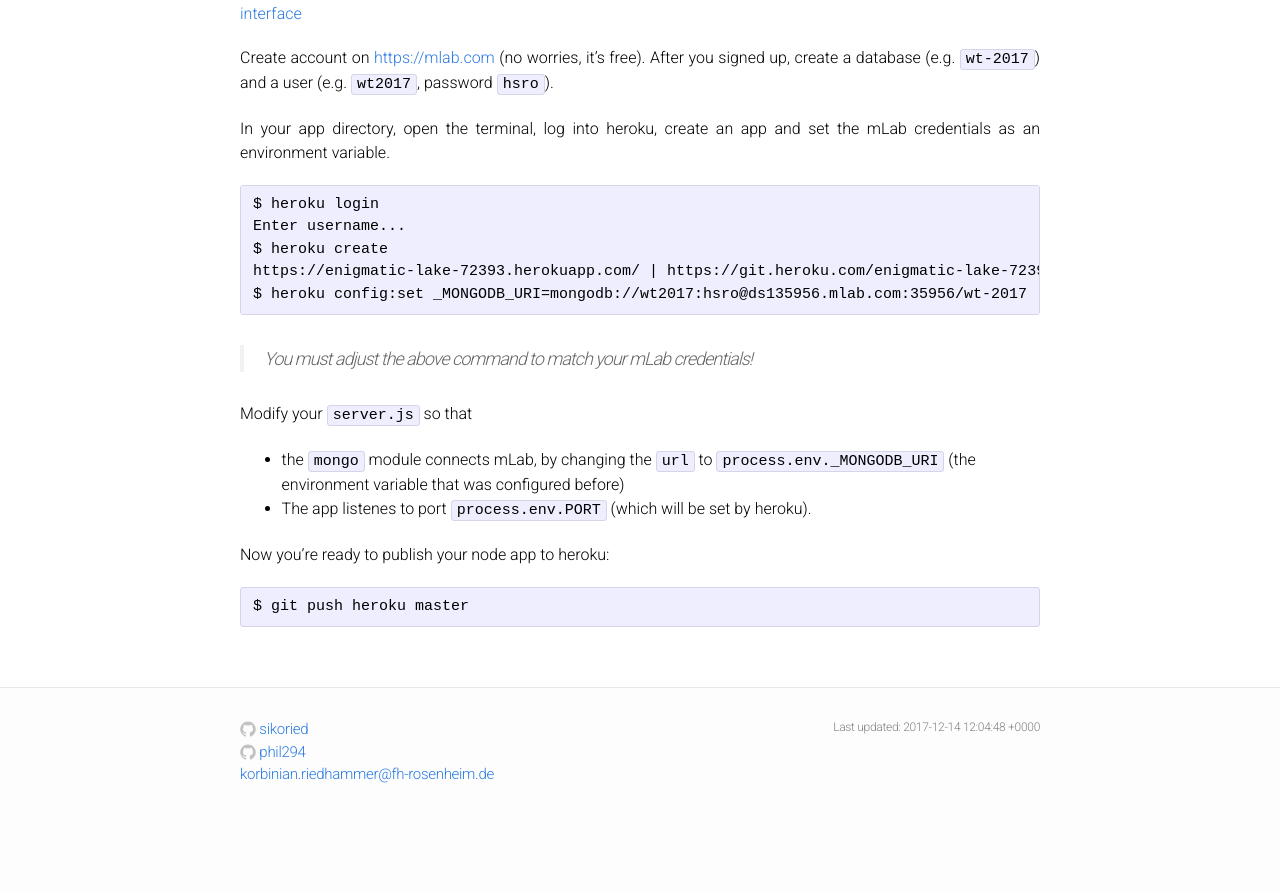
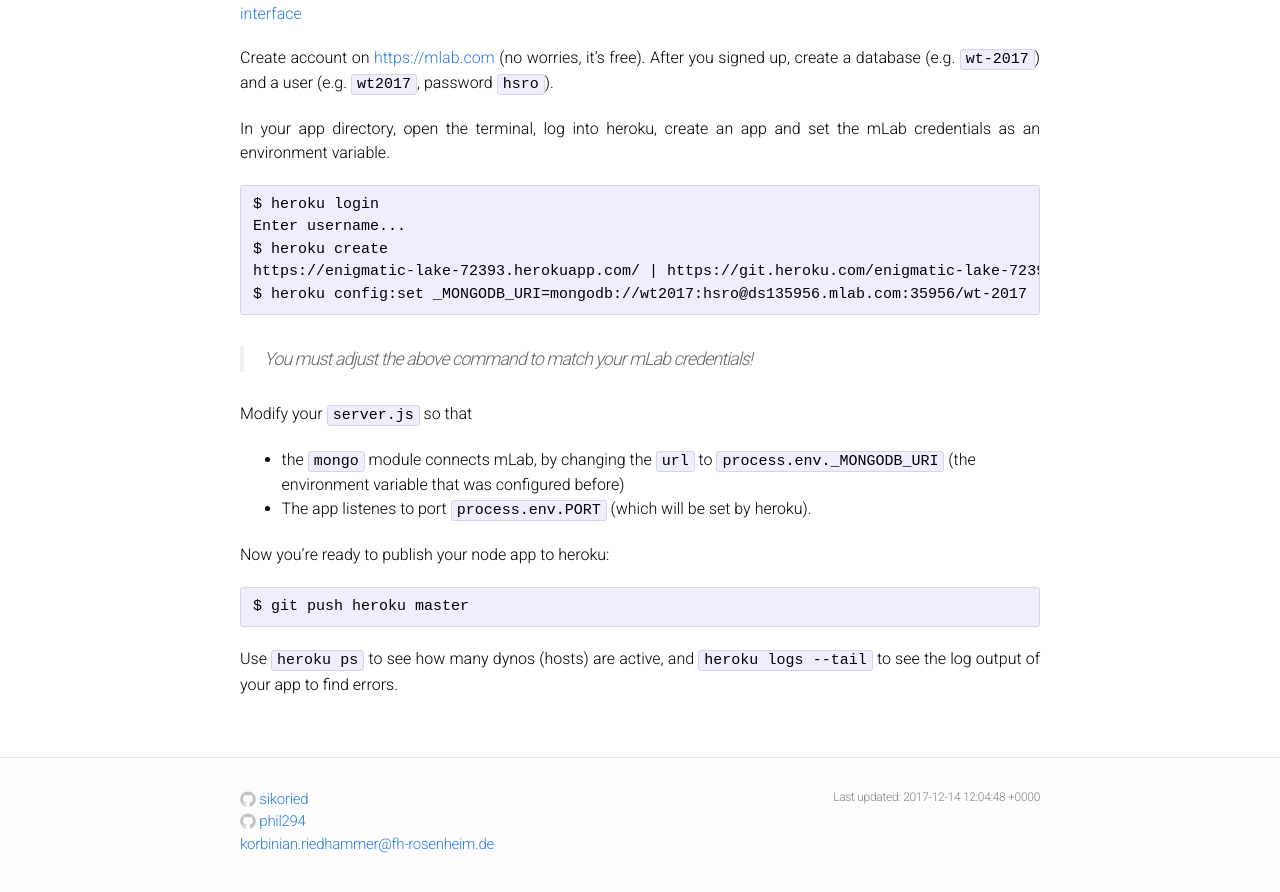
Before and after one commit to SimonGrad/hsro-inf-wt.github.io, a Jekyll site: the page built from 09a-deployment.md, in a window 1280 px wide and 900 px high, scrolled down 3816 px. Shown: the top 892 px of the window. Built offline with Jekyll 4.4.1, drawn with Linux system fonts in a browser that asks for light colours; our own code applies the rules of GitHub Pages for plain Markdown files; before the commit the page ends 4647 px from its top, so only the background shows below that.

Commit message:
Details fuer Heroku

````diff
--- a/09a-deployment.md
+++ b/09a-deployment.md
@@ -183,3 +183,5 @@ Now you're ready to publish your node app to heroku:
 ```
 $ git push heroku master
 ```
+
+Use `heroku ps` to see how many dynos (hosts) are active, and `heroku logs --tail` to see the log output of your app to find errors.
````
